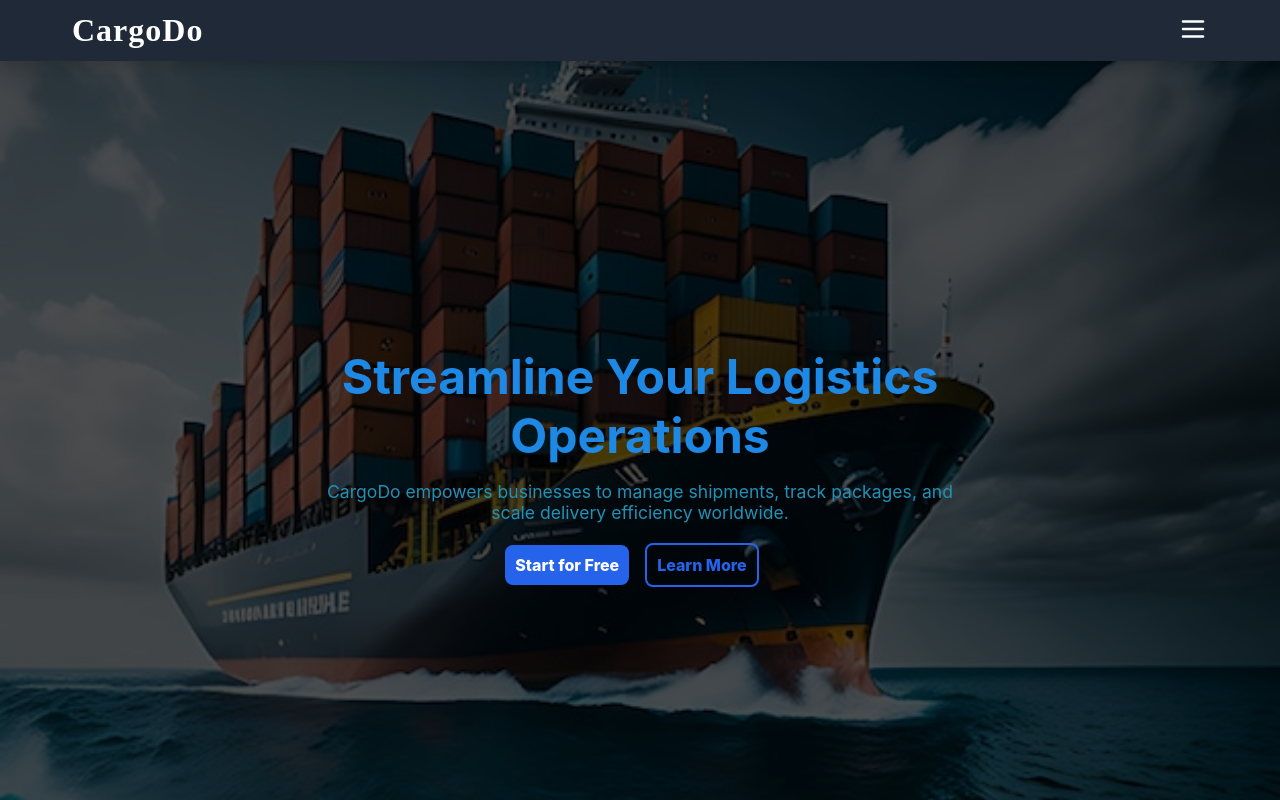
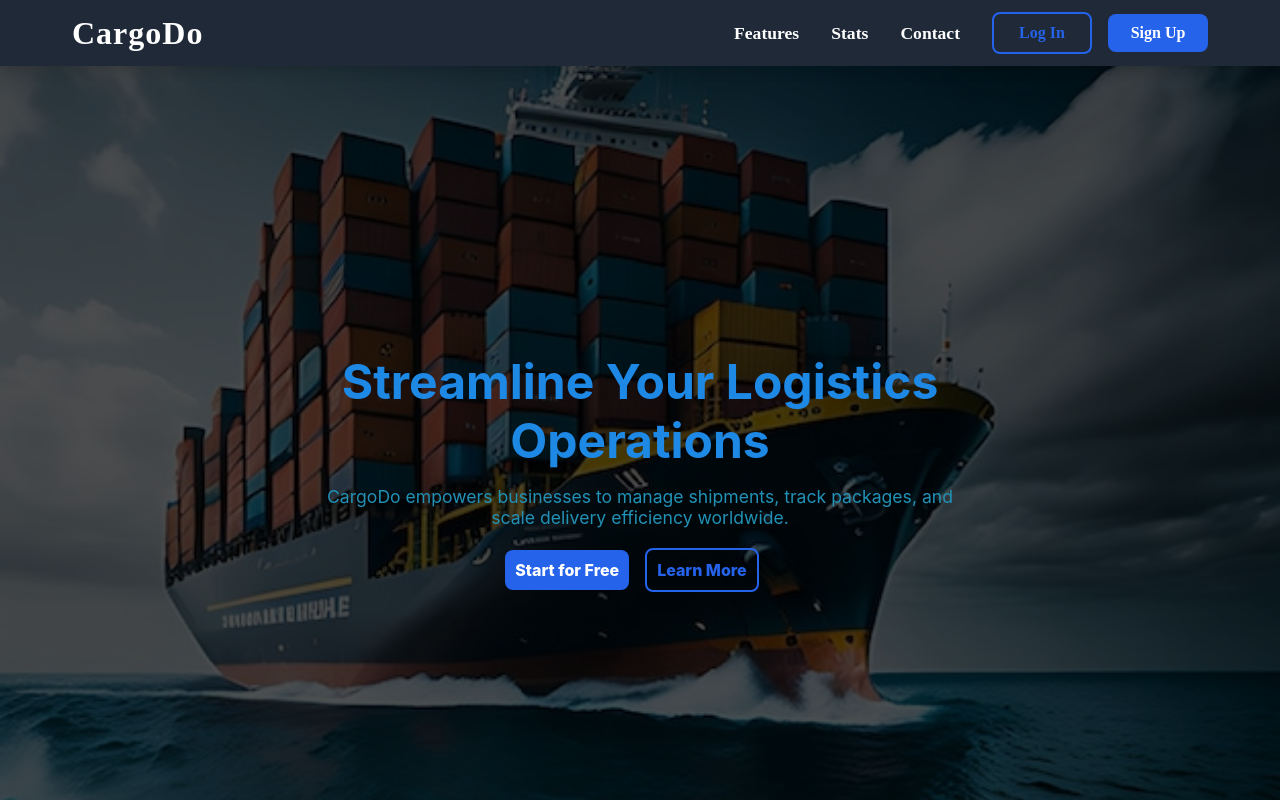
Before and after one commit to OmarFaroukDahmani/Cargo-Manager, a React (Vite) app in the folder client/: page / in a window 1280 px wide. Shown: the top 800 px of the page. Built offline with nearby package versions, Linux system fonts and the light colour scheme; no server answers.

Commit message:
fix: resolve issues in Navbar component and improve styling consistency

```diff
--- a/client/src/components/Navbar.jsx
+++ b/client/src/components/Navbar.jsx
@@ -13,6 +13,7 @@ export default function Navbar() {
           CargoDo
         </Link>
 
+        {/* The burger menu toggle button - Visible only on small screens */}
         <button
           className="nav-toggle"
           onClick={() => setOpen(!open)}
@@ -21,6 +22,7 @@ export default function Navbar() {
           {open ? <X size={30} /> : <Menu size={30} />}
         </button>
 
+        {/* The navigation menu - Displayed differently based on screen size */}
         <nav className={`nav-menu ${open ? "active" : ""}`}>
           <ul className="nav-list">
             <li><a href="#features" onClick={() => setOpen(false)}>Features</a></li>
@@ -29,8 +31,8 @@ export default function Navbar() {
           </ul>
 
           <div className="nav-buttons">
-            <Link to="/login" className="btn-outline">Log In</Link>
-            <Link to="/sign-up" className="btn-primary">Sign Up</Link>
+            <Link to="/login" className="btn-outline" onClick={() => setOpen(false)}>Log In</Link>
+            <Link to="/sign-up" className="btn-primary" onClick={() => setOpen(false)}>Sign Up</Link>
           </div>
         </nav>
       </div>
--- a/client/src/styles/navbar.css
+++ b/client/src/styles/navbar.css
@@ -32,9 +32,8 @@
   color: #2563eb;
 }
 
-/* Hamburger Toggle */
 .nav-toggle {
-  display: block;
+  display: none;
   background: none;
   border: none;
   cursor: pointer;
@@ -43,27 +42,13 @@
   z-index: 1100;
 }
 
-/* Sidebar menu */
 .nav-menu {
-  position: fixed;
-  top: 0;
-  right: -100%;
-  width: 70%;
-  height: 100vh;
-  background: #1f2937;
-  flex-direction: column;
-  padding: 5rem 2rem;
+  display: flex;
+  align-items: center;
   gap: 2rem;
-  transition: right 0.3s ease-in-out;
-  box-shadow: -2px 0 12px rgba(0,0,0,0.2);
-  z-index: 1050;
 }
 
-/* Active menu */
-.nav-menu.active {
-  right: 0;
-}
-
+/* Reset mobile-specific styles for desktop */
 .nav-list {
   display: flex;
   gap: 2rem;
@@ -86,24 +71,24 @@
   border-bottom: 3px solid #2563eb;
 }
 
-/* Buttons */
+/* Buttons (Desktop Styles) */
 .nav-buttons {
   display: flex;
   gap: 1rem;
-  justify-content: center;
   align-items: center;
-  margin-top: 20px;
+  margin-top: 0; /* Reset margin from mobile styles */
 }
 
 .btn-primary {
-  padding: 10px ;
-  width: 100px;
+  padding: 10px;
+  min-width: 100px; /* Use min-width instead of fixed width */
   background-color: #2563eb;
   color: white;
   border-radius: 8px;
   text-decoration: none;
   font-weight: 800; /* Thicker button text */
   font-size: 1rem;
+  text-align: center;
   transition: background-color 0.3s, transform 0.2s;
 }
 
@@ -113,14 +98,15 @@
 }
 
 .btn-outline {
-  padding: 10px ;
-  width: 100px;
+  padding: 10px;
+  min-width: 100px;
   border: 2px solid #2563eb;
   border-radius: 8px;
   color: #2563eb;
   text-decoration: none;
-  font-weight: 800; /* Thicker button text */
+  font-weight: 800;
   font-size: 1rem;
+  text-align: center;
   transition: all 0.3s, transform 0.2s;
 }
 
@@ -130,11 +116,11 @@
   transform: translateY(-2px);
 }
 
-/* Mobile Styles */
 @media (max-width: 768px) {
   .nav-toggle {
     display: block;
   }
+
 
   .nav-menu {
     position: fixed;
@@ -144,12 +130,15 @@
     height: 100vh;
     background: #1f2937;
     flex-direction: column;
+    align-items: flex-start; /* Align items to the left in the sidebar */
     padding: 5rem 2rem;
     gap: 2rem;
     transition: right 0.3s ease-in-out;
-    box-shadow: -2px 0 12px rgba(0,0,0,0.2);
+    box-shadow: -2px 0 12px rgba(0, 0, 0, 0.2);
+    z-index: 1050;
   }
 
+  /* Active menu - Slides in */
   .nav-menu.active {
     right: 0;
   }
@@ -157,12 +146,23 @@
   .nav-list {
     flex-direction: column;
     gap: 2rem;
-    text-align: center;
+    text-align: left;
+    width: 100%;
+  }
+
+  .nav-list li a {
+    display: block;
   }
 
   .nav-buttons {
     flex-direction: column;
     gap: 1.5rem;
-    margin-left: 0;
+    margin-top: 30px;
+    width: 100%;
+  }
+
+  .btn-primary,
+  .btn-outline {
+    width: 100%;
   }
 }
```
